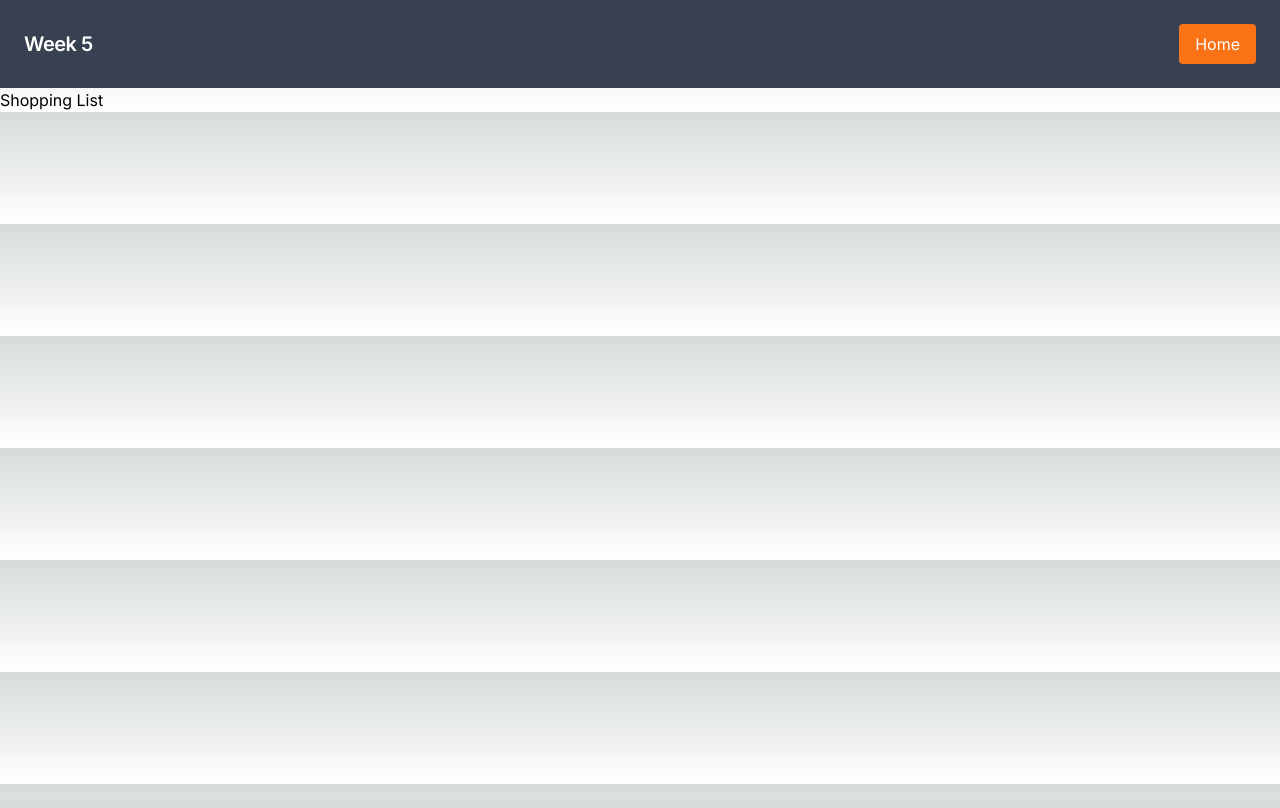
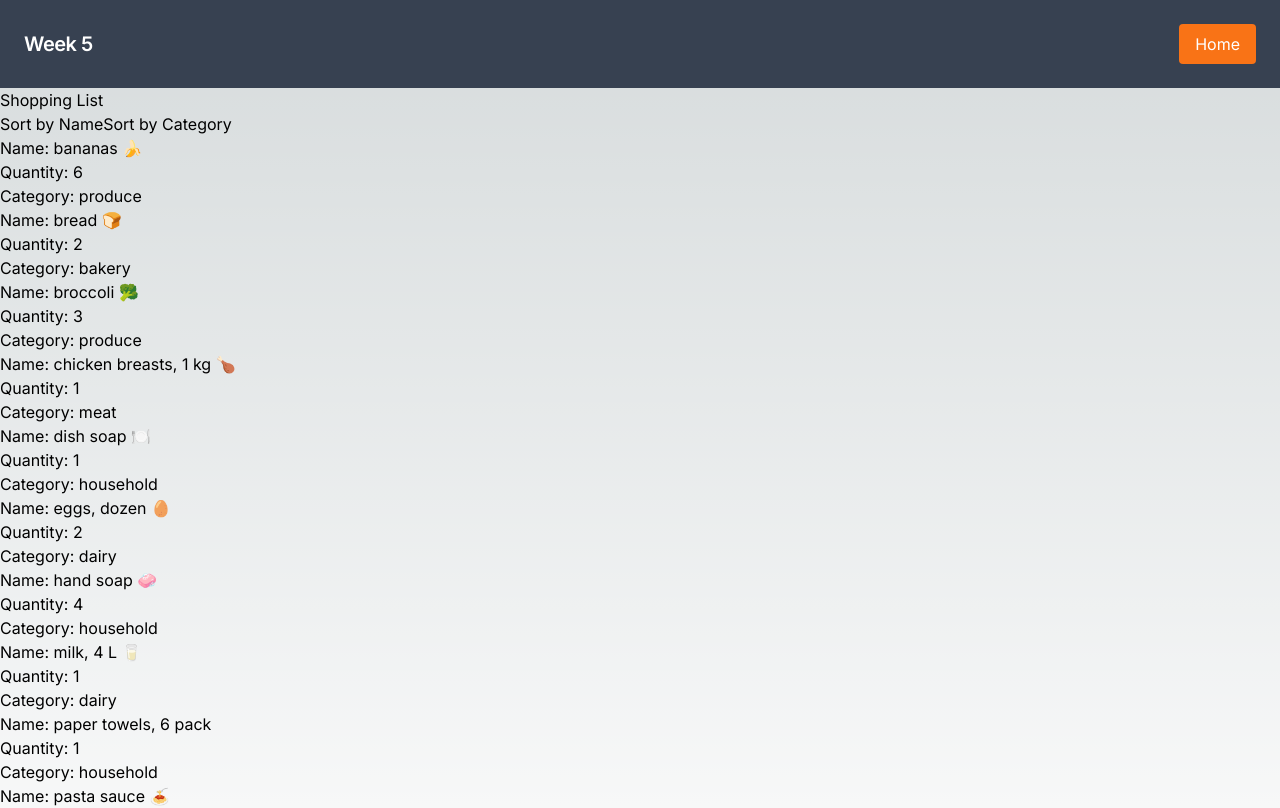
Before and after one commit to kevinw1222/cprg306-assignments, a Next.js app: page /week5 in a window 1280 px wide. Shown: the top 808 px of the page. Built offline with nearby package versions, Linux system fonts and the light colour scheme.

Commit message:
is building

```diff
--- a/app/week5/item-list.js
+++ b/app/week5/item-list.js
@@ -5,11 +5,13 @@ import items from "./items.json";
 
 export default function ItemList() {
   const [sortBy, setSortBy] = useState("name");
-  const sortedItems = [...items];
+  const sortedItems = items;
 
-  if (sortBy === "name") {
+  console.log(sortedItems);
+
+  if (sortBy === "name")
     sortedItems.sort((a, b) => a.name.localeCompare(b.name));
-  } else if (sortBy === "quantity") {
+  else if (sortBy === "quantity")
     sortedItems.sort((a, b) => a.quantity - b.quantity);
 
   const handleSortByName = () => {
@@ -29,15 +31,14 @@ export default function ItemList() {
 
       <ul>
         {sortedItems.map((item) => (
-            <ItemList
-              key={items.id}
-              itemName={items.name}
-              quantity={items.quantity}
-              category={items.category}
+          <Item
+            key={item.id}
+            name={item.name}
+            quantity={item.quantity}
+            category={item.category}
           />
         ))}
       </ul>
     </main>
   );
 }
-}
--- a/app/week5/item.js
+++ b/app/week5/item.js
@@ -2,12 +2,10 @@ import React from "react";
 
 export default function Item({ name, quantity, category }) {
   return (
-    <main>
-      <ul>
-        <p>Name: {name}</p>
-        <p>Quantity: {quantity}</p>
-        <p>Category: {category}</p>
-      </ul>
-    </main>
+    <li>
+      <p>Name: {name}</p>
+      <p>Quantity: {quantity}</p>
+      <p>Category: {category}</p>
+    </li>
   );
 }
```
Also changed, not shown: 2 other files (tests, documents, lock files or other folders). Lines whose indentation alone changed are shown as unchanged.
